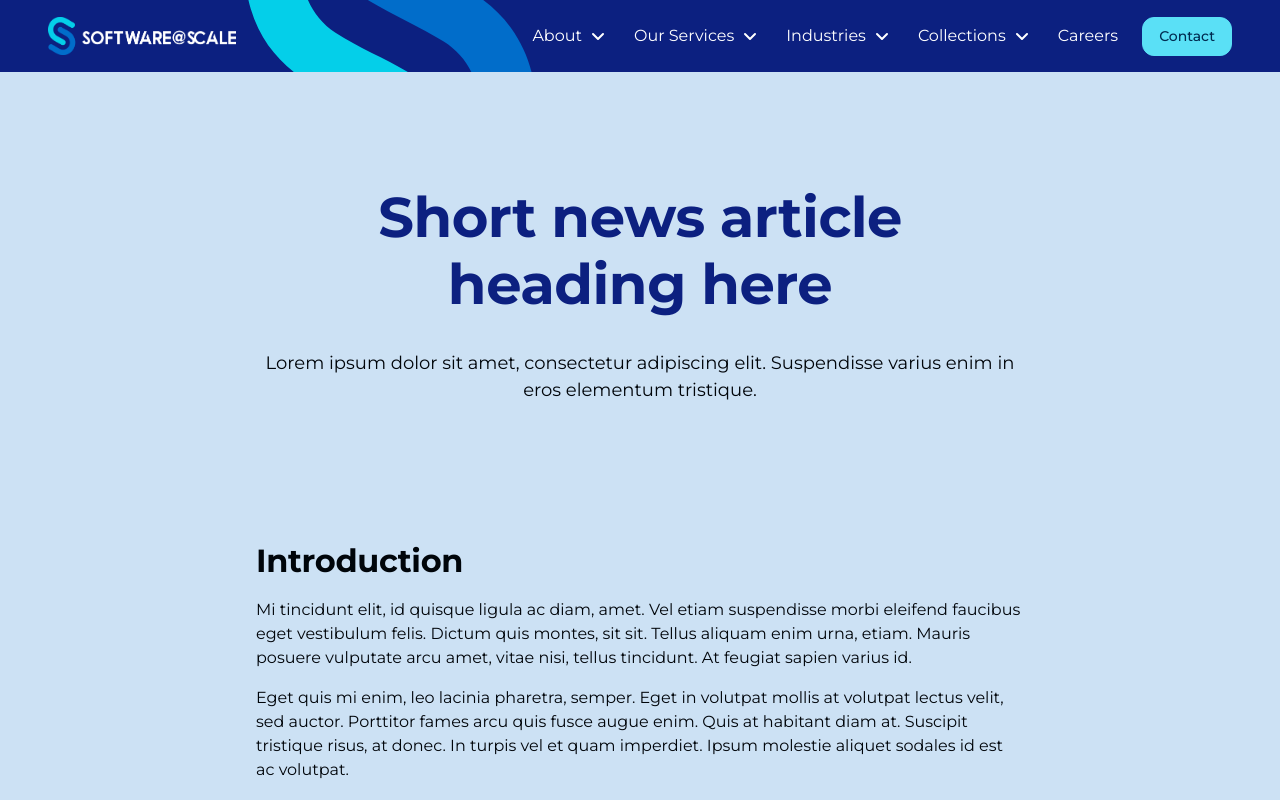
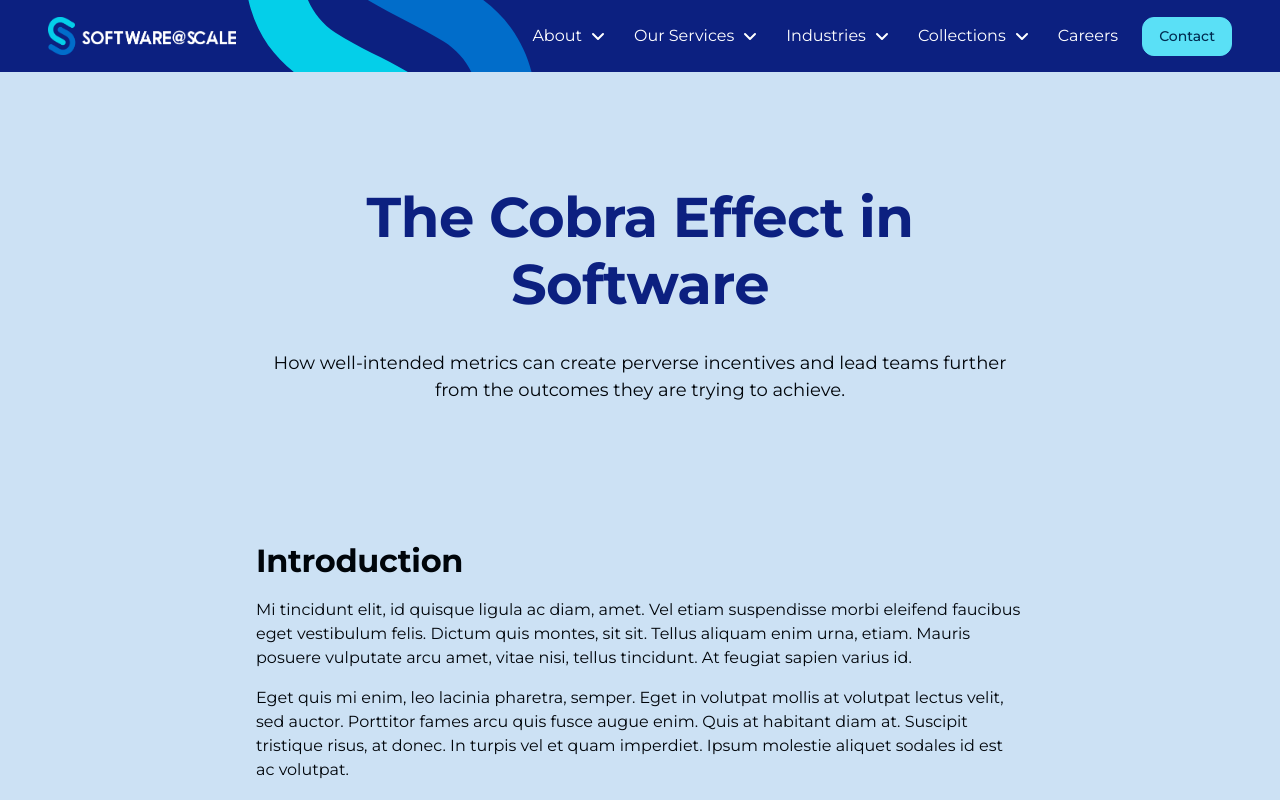
Before and after one commit to Cameron-p-Carter/sasrsitre, a Next.js app: page /collections/perspectives/cobra-effect in a window 1280 px wide. Shown: the top 800 px of the page. Built offline with nearby package versions, Linux system fonts and the light colour scheme.

Commit message:
updated title and description for each article

```diff
--- a/app/collections/perspectives/cobra-effect/page.tsx
+++ b/app/collections/perspectives/cobra-effect/page.tsx
@@ -58,8 +58,8 @@ interface ArticlePageData {
 // --- Placeholder Data ---
 
 const ARTICLE_HEADER_DATA: ArticleHeaderData = {
-  title: "Short news article heading here",
-  description: "Lorem ipsum dolor sit amet, consectetur adipiscing elit. Suspendisse varius enim in eros elementum tristique.",
+  title: "The Cobra Effect in Software",
+  description: "How well-intended metrics can create perverse incentives and lead teams further from the outcomes they are trying to achieve.",
   backgroundColor: "bg-[#cce1f4]",
   titleColor: "text-[#0c2080]",
   textColor: "text-[#00050a]",
--- a/app/collections/perspectives/consulting/page.tsx
+++ b/app/collections/perspectives/consulting/page.tsx
@@ -58,8 +58,8 @@ interface ArticlePageData {
 // --- Placeholder Data ---
 
 const ARTICLE_HEADER_DATA: ArticleHeaderData = {
-  title: "Short news article heading here",
-  description: "Lorem ipsum dolor sit amet, consectetur adipiscing elit. Suspendisse varius enim in eros elementum tristique.",
+  title: "Care. Delivery. Honesty. The Consultant Trifecta",
+  description: "What separates brilliant consultants from genuinely valuable ones is not skill alone, but the right mix of care, delivery, and candour.",
   backgroundColor: "bg-[#cce1f4]",
   titleColor: "text-[#0c2080]",
   textColor: "text-[#00050a]",
--- a/app/collections/perspectives/decision-making/page.tsx
+++ b/app/collections/perspectives/decision-making/page.tsx
@@ -58,8 +58,8 @@ interface ArticlePageData {
 // --- Placeholder Data ---
 
 const ARTICLE_HEADER_DATA: ArticleHeaderData = {
-  title: "Short news article heading here",
-  description: "Lorem ipsum dolor sit amet, consectetur adipiscing elit. Suspendisse varius enim in eros elementum tristique.",
+  title: "Small Decisions, Big Consequences",
+  description: "How seemingly minor choices in technology and business can create long-term impacts, and what leaders can do to avoid preventable outcomes.",
   backgroundColor: "bg-[#cce1f4]",
   titleColor: "text-[#0c2080]",
   textColor: "text-[#00050a]",
--- a/app/collections/perspectives/estimates/page.tsx
+++ b/app/collections/perspectives/estimates/page.tsx
@@ -58,8 +58,8 @@ interface ArticlePageData {
 // --- Placeholder Data ---
 
 const ARTICLE_HEADER_DATA: ArticleHeaderData = {
-  title: "Short news article heading here",
-  description: "Lorem ipsum dolor sit amet, consectetur adipiscing elit. Suspendisse varius enim in eros elementum tristique.",
+  title: "Why Everyone Hates Estimates",
+  description: "Estimates frustrate everyone, but understanding the purpose behind them can make the process faster, clearer, and far more useful.",
   backgroundColor: "bg-[#cce1f4]",
   titleColor: "text-[#0c2080]",
   textColor: "text-[#00050a]",
--- a/app/collections/perspectives/good-leadership/page.tsx
+++ b/app/collections/perspectives/good-leadership/page.tsx
@@ -58,8 +58,8 @@ interface ArticlePageData {
 // --- Placeholder Data ---
 
 const ARTICLE_HEADER_DATA: ArticleHeaderData = {
-  title: "Short news article heading here",
-  description: "Lorem ipsum dolor sit amet, consectetur adipiscing elit. Suspendisse varius enim in eros elementum tristique.",
+  title: "What Good Leadership Really Looks Like",
+  description: "A clearer definition of effective leadership based on problem solving, forward planning, and empowering teams rather than simply directing them.",
   backgroundColor: "bg-[#cce1f4]",
   titleColor: "text-[#0c2080]",
   textColor: "text-[#00050a]",
--- a/app/collections/perspectives/optimisation/page.tsx
+++ b/app/collections/perspectives/optimisation/page.tsx
@@ -58,8 +58,8 @@ interface ArticlePageData {
 // --- Placeholder Data ---
 
 const ARTICLE_HEADER_DATA: ArticleHeaderData = {
-  title: "Short news article heading here",
-  description: "Lorem ipsum dolor sit amet, consectetur adipiscing elit. Suspendisse varius enim in eros elementum tristique.",
+  title: "The Best Optimisation Is the One You Do Not Write",
+  description: "A practical approach to performance engineering where measurement, clarity, and value-driven decisions outperform quick fixes.",
   backgroundColor: "bg-[#cce1f4]",
   titleColor: "text-[#0c2080]",
   textColor: "text-[#00050a]",
--- a/app/collections/perspectives/partnerships/page.tsx
+++ b/app/collections/perspectives/partnerships/page.tsx
@@ -58,8 +58,8 @@ interface ArticlePageData {
 // --- Placeholder Data ---
 
 const ARTICLE_HEADER_DATA: ArticleHeaderData = {
-  title: "Short news article heading here",
-  description: "Lorem ipsum dolor sit amet, consectetur adipiscing elit. Suspendisse varius enim in eros elementum tristique.",
+  title: "Great Delivery Starts With Strong Partnerships",
+  description: "The strongest delivery outcomes come from true partnerships between Engineering Leads and Delivery or Program Managers working as one.",
   backgroundColor: "bg-[#cce1f4]",
   titleColor: "text-[#0c2080]",
   textColor: "text-[#00050a]",
--- a/app/collections/perspectives/payments/page.tsx
+++ b/app/collections/perspectives/payments/page.tsx
@@ -58,8 +58,8 @@ interface ArticlePageData {
 // --- Placeholder Data ---
 
 const ARTICLE_HEADER_DATA: ArticleHeaderData = {
-  title: "Short news article heading here",
-  description: "Lorem ipsum dolor sit amet, consectetur adipiscing elit. Suspendisse varius enim in eros elementum tristique.",
+  title: "Australia's Payment Infrastructure: A Decade Ahead",
+  description: "A look at Australia's real-time payment ecosystem is considered world leading, and how its technical foundations continue to set it apart.",
   backgroundColor: "bg-[#cce1f4]",
   titleColor: "text-[#0c2080]",
   textColor: "text-[#00050a]",
--- a/app/collections/perspectives/pragmatism/page.tsx
+++ b/app/collections/perspectives/pragmatism/page.tsx
@@ -58,8 +58,8 @@ interface ArticlePageData {
 // --- Placeholder Data ---
 
 const ARTICLE_HEADER_DATA: ArticleHeaderData = {
-  title: "Short news article heading here",
-  description: "Lorem ipsum dolor sit amet, consectetur adipiscing elit. Suspendisse varius enim in eros elementum tristique.",
+  title: "From Hype to Engineered Success: Be the Pragmatist",
+  description: "Three approaches dominate how teams use AI today, but only one consistently ships reliable outcomes.",
   backgroundColor: "bg-[#cce1f4]",
   titleColor: "text-[#0c2080]",
   textColor: "text-[#00050a]",
--- a/app/collections/perspectives/raci/page.tsx
+++ b/app/collections/perspectives/raci/page.tsx
@@ -58,8 +58,8 @@ interface ArticlePageData {
 // --- Placeholder Data ---
 
 const ARTICLE_HEADER_DATA: ArticleHeaderData = {
-  title: "Short news article heading here",
-  description: "Lorem ipsum dolor sit amet, consectetur adipiscing elit. Suspendisse varius enim in eros elementum tristique.",
+  title: "When RACI Goes Wrong",
+  description: "How seemingly subtle behaviours can distort the RACI model and quietly undermine team accountability.",
   backgroundColor: "bg-[#cce1f4]",
   titleColor: "text-[#0c2080]",
   textColor: "text-[#00050a]",
--- a/app/collections/perspectives/tech-leadership/page.tsx
+++ b/app/collections/perspectives/tech-leadership/page.tsx
@@ -58,8 +58,8 @@ interface ArticlePageData {
 // --- Placeholder Data ---
 
 const ARTICLE_HEADER_DATA: ArticleHeaderData = {
-  title: "Short news article heading here",
-  description: "Lorem ipsum dolor sit amet, consectetur adipiscing elit. Suspendisse varius enim in eros elementum tristique.",
+  title: "What Makes a Great Tech Leader?",
+  description: "A practical look at the three intangible qualities that distinguish strong technical managers from exceptional tech leaders.",
   backgroundColor: "bg-[#cce1f4]",
   titleColor: "text-[#0c2080]",
   textColor: "text-[#00050a]",
--- a/app/collections/perspectives/trust-gap/page.tsx
+++ b/app/collections/perspectives/trust-gap/page.tsx
@@ -58,8 +58,8 @@ interface ArticlePageData {
 // --- Placeholder Data ---
 
 const ARTICLE_HEADER_DATA: ArticleHeaderData = {
-  title: "Short news article heading here",
-  description: "Lorem ipsum dolor sit amet, consectetur adipiscing elit. Suspendisse varius enim in eros elementum tristique.",
+  title: "Bridging the Trust Gap Between Business and Technology",
+  description: "A clear breakdown of why trust fails between business and tech teams, and what both sides must change to rebuild it.",
   backgroundColor: "bg-[#cce1f4]",
   titleColor: "text-[#0c2080]",
   textColor: "text-[#00050a]",
```
